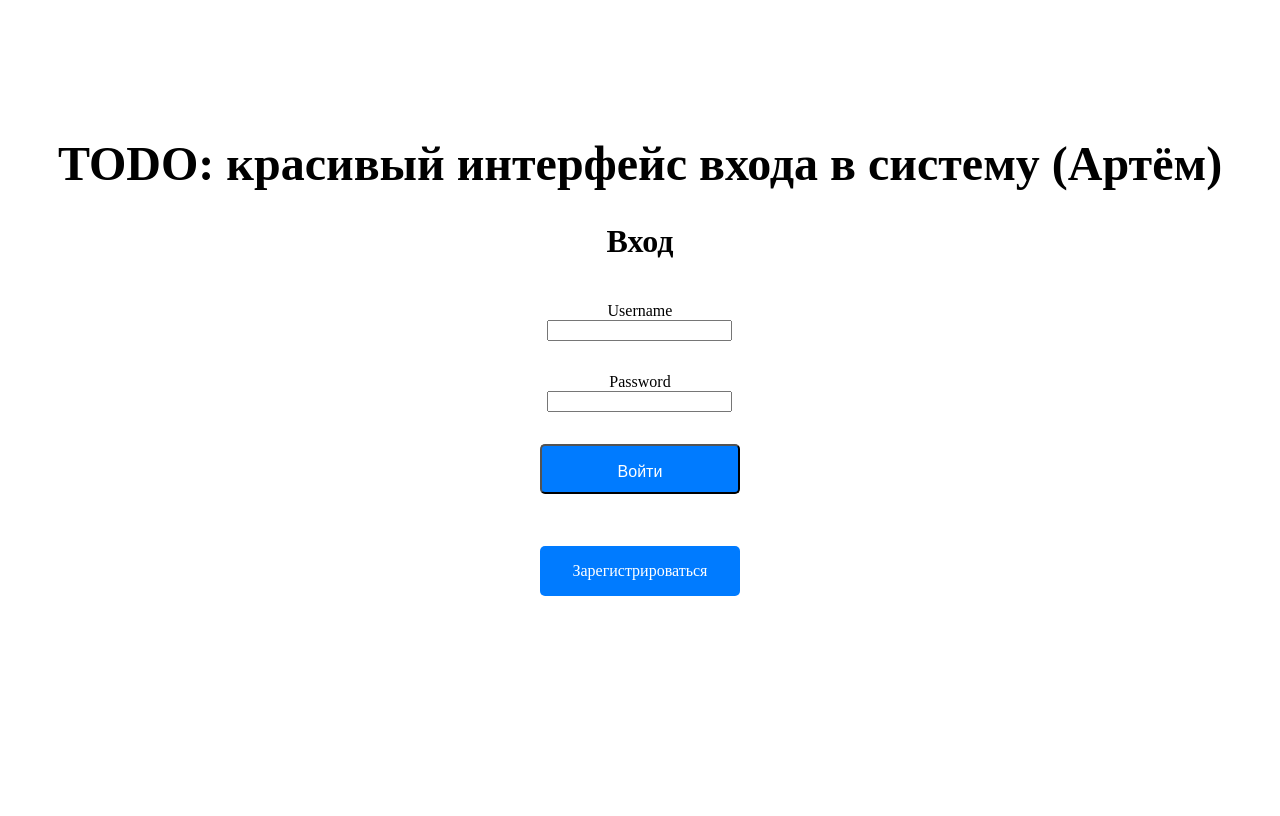
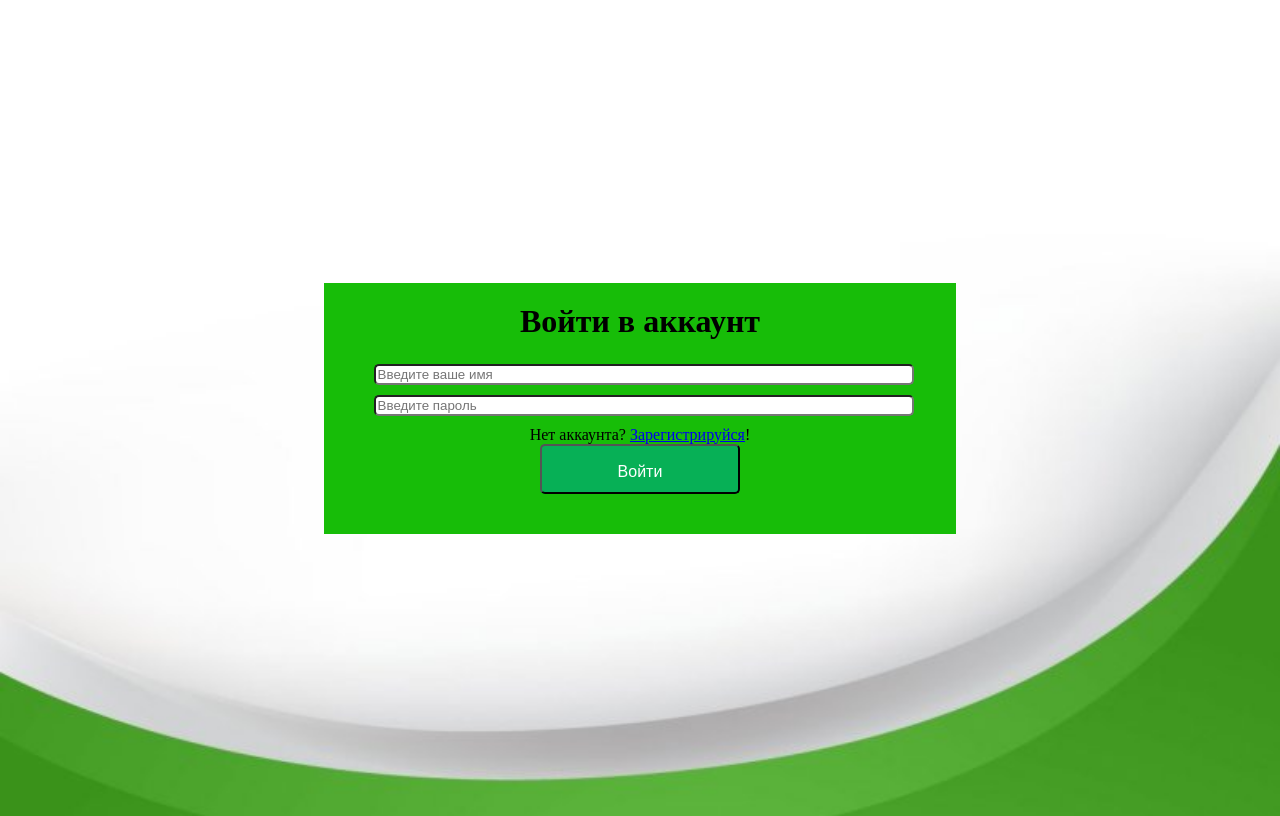
Before and after one commit to sudmit0802/BIP, a Flask app: page /signin in a window 1280 px wide. Before the commit the page ends 596 px from the top, so only its background shows below. Run offline with Flask 3, Linux system fonts and the light colour scheme.

Commit message:
Changes to be committed: 	modified:   api_interface/__pycache__/__init__.cpython-311.pyc 	modified:   api_interface/__pycache__/routines.cpython-311.pyc 	modified:   auth/__pycache__/__init__.cpython-311.pyc 	modified:   auth/__pycache__/auth.cpython-311.pyc 	modified:   auth/__pycache__/auth_utils.cpython-311.pyc 	modified:   auth/auth.py 	modified:   database/__pycache__/__init__.cpython-311.pyc 	modified:   database/__pycache__/create_db.cpython-311.pyc 	modified:   database/__pycache__/login_user.cpython-311.pyc 	modified:   database/__pycache__/reg_new_user.cpython-311.pyc 	modified:   database/__pycache__/select_auth.cpython-311.pyc 	modified:   database/__pycache__/utils.cpython-311.pyc 	new file:   log/log-20230430-161439915845.txt 	new file:   static/hello.css 	new file:   static/images/poly.jpg 	new file:   static/signin.css 	modified:   templates/hello.html 	modified:   templates/signin.html

```diff
--- a/auth/auth.py
+++ b/auth/auth.py
@@ -16,6 +16,6 @@ class RegistrationForm(FlaskForm):
     submit = SubmitField('Зарегистрироваться')
 
 class LoginForm(FlaskForm):
-    username = StringField('Username', validators=[DataRequired()])
-    password = PasswordField('Password', validators=[DataRequired()])
+    username = StringField('Username', validators=[DataRequired()], render_kw={"placeholder": "Введите ваше имя"})
+    password = PasswordField('Password', validators=[DataRequired()], render_kw={"placeholder": "Введите пароль"})
     submit = SubmitField('Войти')
--- /dev/null
+++ b/static/signin.css
@@ -0,0 +1,88 @@
+body {
+    display: flex;
+    justify-content: center;
+    align-items: center;
+    min-height: 100vh;
+    /* background: #eceffc; */
+    background-image: url("/static/images/poly.jpg");
+    background-repeat: no-repeat;
+    background-size: cover;
+}
+
+.button {
+    display: block;
+    width: 200px;
+    height: 50px;
+    margin-bottom: 20px;
+    font-size: 16px;
+    text-align: center;
+    line-height: 50px;
+    background-color: #07b056;
+    color: #fff;
+    text-decoration: none;
+    border-radius: 5px;
+    transition: all 0.2s ease-in-out;
+}
+
+form {
+    display: flex;
+    justify-content: center;
+    flex-direction: column;
+    align-items: center;
+}
+
+h1 {
+    margin: 0 0 24px 0;
+}
+
+.container {
+    display: flex;
+    flex-direction: column;
+    align-items: center;
+    border: none;
+    padding: 20px;
+    height: 30%;
+    box-sizing: border-box;
+    margin: 0 auto;
+    width: 50%;
+    background: #17bd08;
+}
+
+p {
+    width: 100%;
+    text-align: center;
+    margin: 0 auto;
+}
+
+.form {
+    width: 90%;
+
+    margin: 0 auto;
+}
+.login_username {
+    width: 100%;
+    margin: 0 auto;
+    margin-bottom: 10px;
+    border-radius: 5px;
+}
+.login_password {
+    width: 100%;
+    margin: 0 auto;
+    margin-bottom: 10px;
+    border-radius: 5px;
+
+}
+.button-row {
+    display: flex;
+    justify-content: space-between;
+    padding: 8px 20px;
+    border-radius: 0;
+    overflow: hidden;
+    margin: 0 auto;
+}
+
+
+
+/* label[for="username"] {
+    color: red;
+} */
--- a/templates/signin.html
+++ b/templates/signin.html
@@ -1,72 +1,34 @@
 <!DOCTYPE html>
 <html>
-  <head>
-    <title>Login</title>
-    <style>
-      body {
-        display: flex;
-        justify-content: center;
-        align-items: center;
-        height: 100vh;
-        margin: 0;
-        padding: 0;
-      }
 
-      .button {
-        display: block;
-        width: 200px;
-        height: 50px;
-        margin-bottom: 20px;
-        font-size: 16px;
-        text-align: center;
-        line-height: 50px;
-        background-color: #007bff;
-        color: #fff;
-        text-decoration: none;
-        border-radius: 5px;
-        transition: all 0.2s ease-in-out;
-      }
+<head>
+  <title>Login</title>
+  <link rel="stylesheet" href="{{ url_for('static', filename='signin.css')}}" />
+</head>
 
-      form {
-      display: flex;
-      justify-content: center;
-      flex-direction: column;
-      align-items: center;
-      }
-
-      p
-      {
-        text-align: center;
-      }
-    </style>
-  </head>
-  <body>
-    <form method="POST">
-      <div>
-        <h1 style="text-align: center; font-size: 3em;">TODO: красивый интерфейс входа в систему (Артём)</h1>
-        <h2 style="text-align: center; font-size: 32px;">Вход</h2>
-      </div>
+<body>
+  <div class="container">
+    <form class="form" method="POST">
       {{ form.csrf_token }}
+      <h1>Войти в аккаунт</h1>
       <p>
-        {{ form.username.label }}<br>
-        {{ form.username() }}
+        {{ form.username(class = "login_username") }}
         {% for error in form.username.errors %}
-          <span style="color: red;">{{ error }}</span>
+        <span style="color: red;">{{ error }}</span>
         {% endfor %}
       </p>
       <p>
-        {{ form.password.label }}<br>
-        {{ form.password() }}
+        {{ form.password(class = "login_password") }}
         {% for error in form.password.errors %}
-          <span style="color: red;">{{ error }}</span>
+        <span style="color: red;">{{ error }}</span>
         {% endfor %}
       </p>
-      <p>
-        {{ form.submit(class = "button") }}
-      </p>
-      <p>
-        <a href="http://localhost:5000/signup" class="button">Зарегистрироваться</a>
-      </p>
+      <div class="text_reg">
+        <p>Нет аккаунта? <a href="http://localhost:5000/signup">Зарегистрируйся</a>!</p>
+      </div>
+      <div class="button">
+        <p>{{ form.submit(class = "button") }}</p>
+      </div>
       <p style="color: red;">
         {{ not_exist }}
       </p>
@@ -74,5 +36,20 @@
         {{ login_exception }}
       </p>
     </form>
-  </body>
+  </div>
+</body>
+
 </html>
+
+<!-- <form class="login-form" action="javascript:void(0);">
+  <h1>Login</h1>
+  <div class="form-input-material">
+    <input type="text" name="username" id="username" placeholder=" " autocomplete="off" class="form-control-material" required />
+    <label for="username">Username</label>
+  </div>
+  <div class="form-input-material">
+    <input type="password" name="password" id="password" placeholder=" " autocomplete="off" class="form-control-material" required />
+    <label for="password">Password</label>
+  </div>
+  <button type="submit" class="btn btn-primary btn-ghost">Login</button>
+</form> -->
```
Also changed, not shown: static/hello.css (added, +28 -0 lines), templates/hello.html (+6 -32 lines), static/images/poly.jpg (added), 1 other file.
